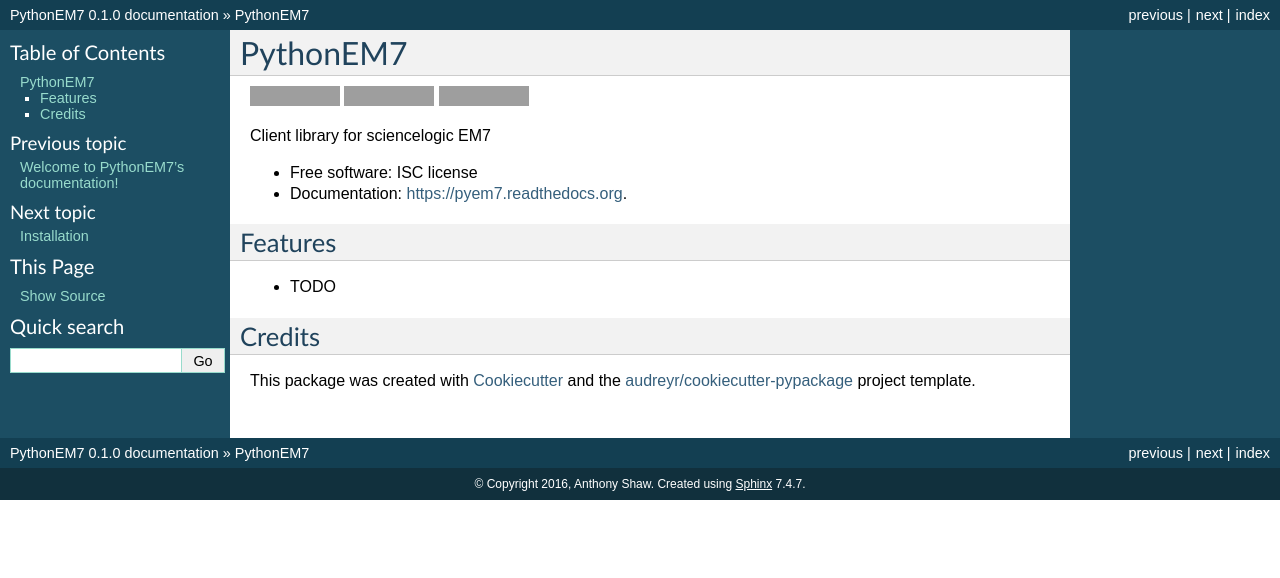
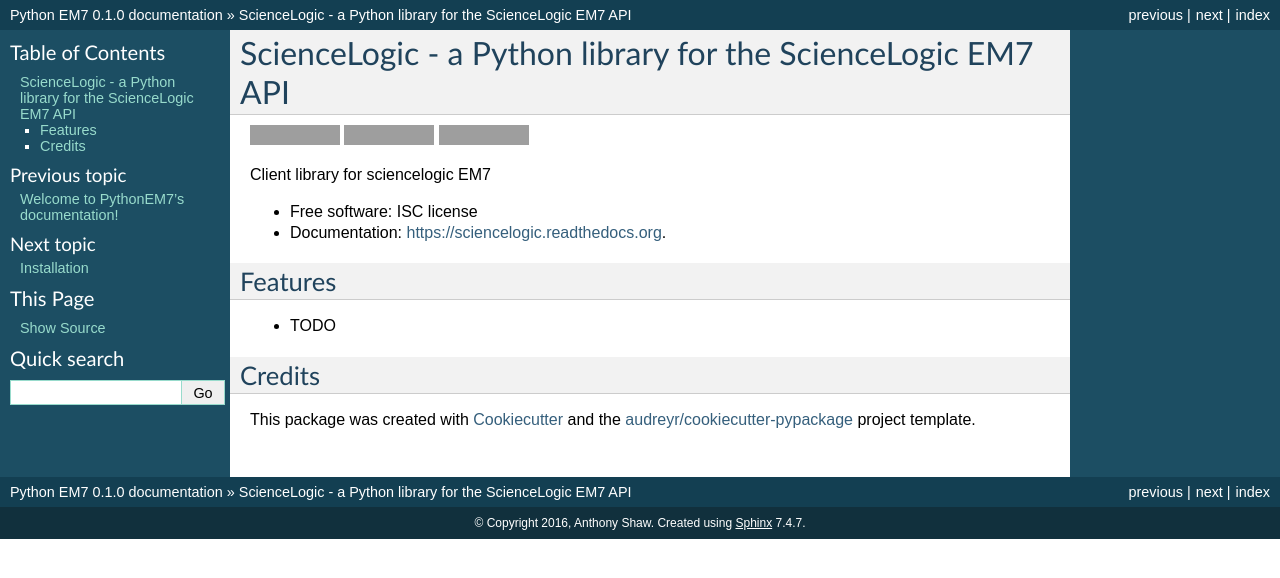
Before and after one commit to tonybaloney/sciencelogic, a Sphinx documentation site: the page built from docs/readme.rst, in a window 1280 px wide, cut to the strip 0-578 px from the top of the page. Built offline with Sphinx 7.4.7, drawn with Linux system fonts in a browser that asks for light colours; grey boxes are pictures that could not be loaded.

Commit message:
rename project to sciencelogic

```diff
--- a/README.rst
+++ b/README.rst
@@ -1,22 +1,22 @@
-===============================
-PythonEM7
-===============================
+============================================================
+ScienceLogic - a Python library for the ScienceLogic EM7 API
+============================================================
 
-.. image:: https://img.shields.io/pypi/v/pyem7.svg
-        :target: https://pypi.python.org/pypi/pyem7
+.. image:: https://img.shields.io/pypi/v/sciencelogic.svg
+        :target: https://pypi.python.org/pypi/sciencelogic
 
-.. image:: https://img.shields.io/travis/tonybaloney/pyem7.svg
-        :target: https://travis-ci.org/tonybaloney/pyem7
+.. image:: https://img.shields.io/travis/tonybaloney/sciencelogic.svg
+        :target: https://travis-ci.org/tonybaloney/sciencelogic
 
-.. image:: https://readthedocs.org/projects/pyem7/badge/?version=latest
-        :target: https://readthedocs.org/projects/pyem7/?badge=latest
+.. image:: https://readthedocs.org/projects/sciencelogic/badge/?version=latest
+        :target: https://readthedocs.org/projects/sciencelogic/?badge=latest
         :alt: Documentation Status
 
 
 Client library for sciencelogic EM7
 
 * Free software: ISC license
-* Documentation: https://pyem7.readthedocs.org.
+* Documentation: https://sciencelogic.readthedocs.org.
 
 Features
 --------
--- a/docs/conf.py
+++ b/docs/conf.py
@@ -31,7 +31,7 @@ project_root = os.path.dirname(cwd)
 # version is used.
 sys.path.insert(0, project_root)
 
-import pyem7
+import sciencelogic
 
 # -- General configuration ---------------------------------------------
 
@@ -55,7 +55,7 @@ source_suffix = '.rst'
 master_doc = 'index'
 
 # General information about the project.
-project = u'PythonEM7'
+project = u'Python EM7'
 copyright = u'2016, Anthony Shaw'
 
 # The version info for the project you're documenting, acts as replacement
@@ -63,9 +63,9 @@ copyright = u'2016, Anthony Shaw'
 # the built documents.
 #
 # The short X.Y version.
-version = pyem7.__version__
+version = sciencelogic.__version__
 # The full version, including alpha/beta/rc tags.
-release = pyem7.__version__
+release = sciencelogic.__version__
 
 # The language for content autogenerated by Sphinx. Refer to documentation
 # for a list of supported languages.
@@ -208,7 +208,7 @@ latex_elements = {
 # (source start file, target name, title, author, documentclass
 # [howto/manual]).
 latex_documents = [
-    ('index', 'pyem7.tex',
+    ('index', 'sciencelogic.tex',
      u'PythonEM7 Documentation',
      u'Anthony Shaw', 'manual'),
 ]
@@ -239,7 +239,7 @@ latex_documents = [
 # One entry per manual page. List of tuples
 # (source start file, name, description, authors, manual section).
 man_pages = [
-    ('index', 'pyem7',
+    ('index', 'sciencelogic',
      u'PythonEM7 Documentation',
      [u'Anthony Shaw'], 1)
 ]
@@ -254,10 +254,10 @@ man_pages = [
 # (source start file, target name, title, author,
 #  dir menu entry, description, category)
 texinfo_documents = [
-    ('index', 'pyem7',
+    ('index', 'sciencelogic',
      u'PythonEM7 Documentation',
      u'Anthony Shaw',
-     'pyem7',
+     'sciencelogic',
      'One line description of project.',
      'Miscellaneous'),
 ]
--- a/docs/installation.rst
+++ b/docs/installation.rst
@@ -8,11 +8,11 @@ At the command line:
 
 .. code-block:: console
 
-    $ easy_install pyem7
+    $ easy_install sciencelogic
 
 Or, if you have virtualenvwrapper installed:
 
 .. code-block:: console
 
-    $ mkvirtualenv pyem7
-    $ pip install pyem7
+    $ mkvirtualenv sciencelogic
+    $ pip install sciencelogic
--- a/docs/usage.rst
+++ b/docs/usage.rst
@@ -4,4 +4,4 @@ Usage
 
 To use PythonEM7 in a project::
 
-    import pyem7
+    import sciencelogic
--- /dev/null
+++ b/example.py
@@ -0,0 +1,2 @@
+import secret
+from sciencelogic.client import Client
--- a/requirements_dev.txt
+++ b/requirements_dev.txt
@@ -7,3 +7,4 @@ coverage==4.0
 Sphinx==1.3.1
 cryptography==1.0.1
 PyYAML==3.11
+requests
--- a/travis_pypi_setup.py
+++ b/travis_pypi_setup.py
@@ -21,7 +21,7 @@ except:
     from urllib.request import urlopen
 
 
-GITHUB_REPO = 'tonybaloney/pyem7'
+GITHUB_REPO = 'tonybaloney/sciencelogic'
 TRAVIS_CONFIG_FILE = os.path.join(
     os.path.dirname(os.path.abspath(__file__)), '.travis.yml')
 
```
Also changed, not shown: setup.py (+6 -6 lines), .travis.yml, sciencelogic/__init__.py (renamed from pyem7/__init__.py), 4 other files.
